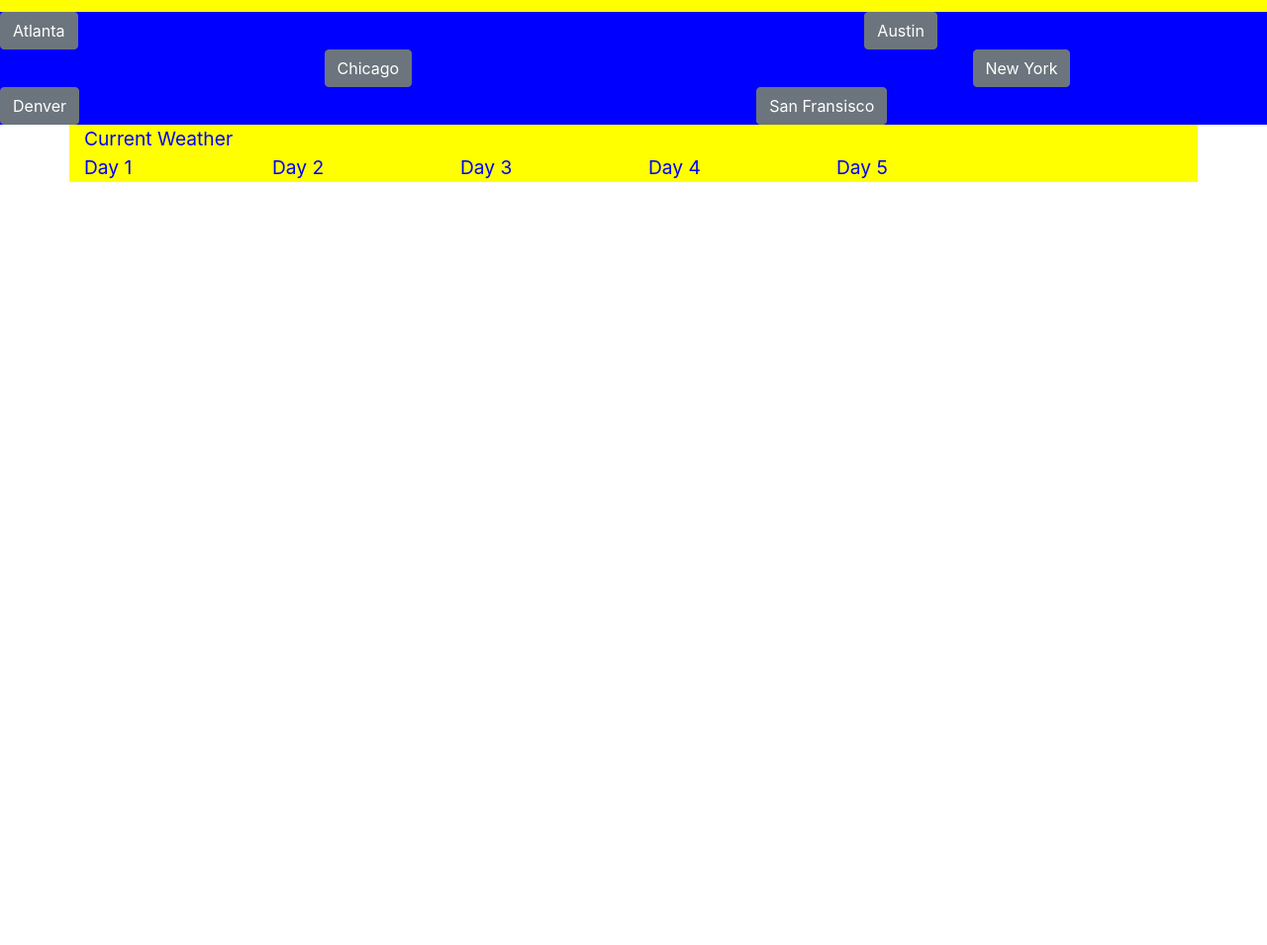
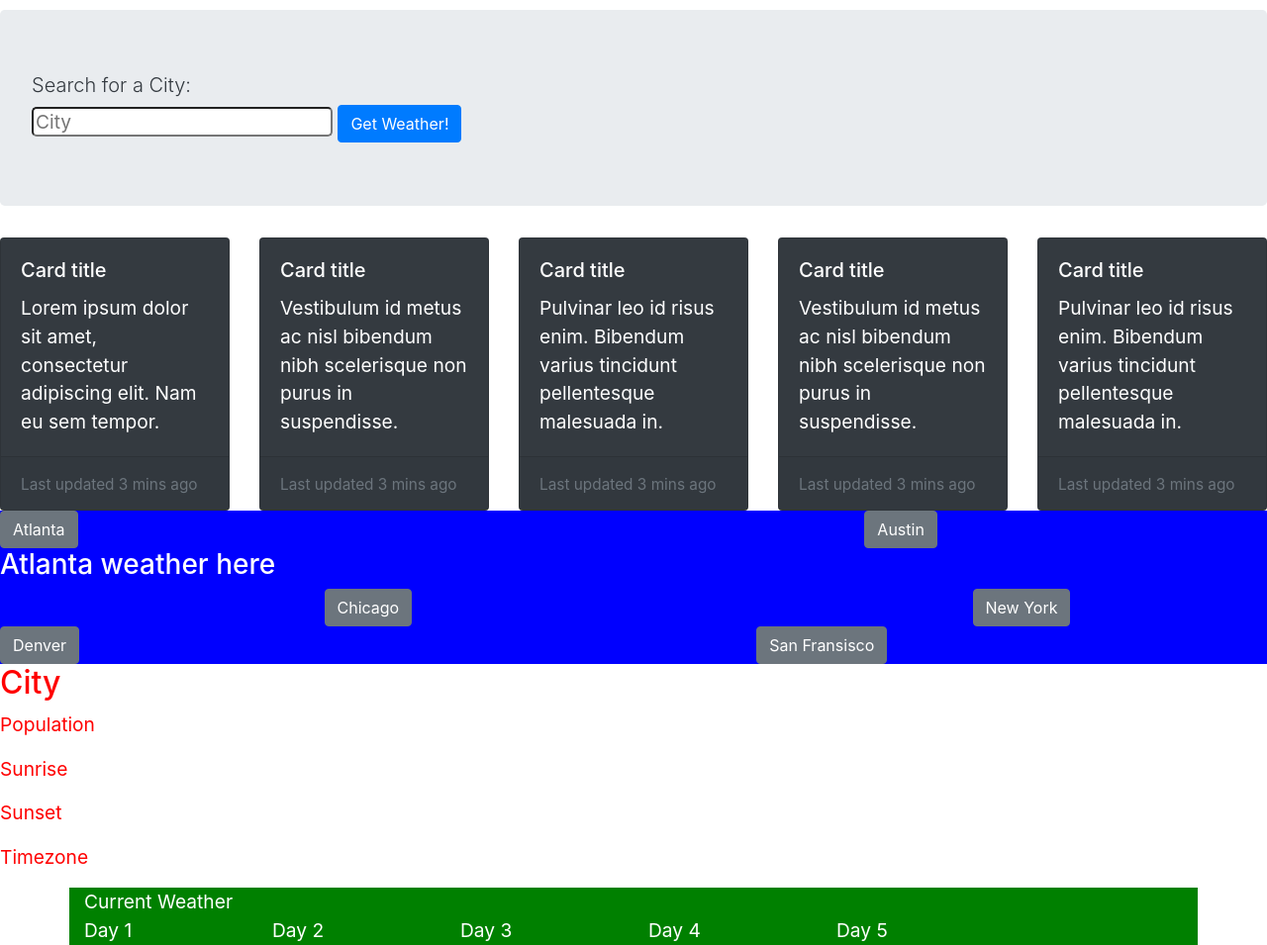
Before and after one commit to ryanjolley12/weather-dashboard, a plain HTML site: page index.html in a window 1280 px wide. Shown: the part 112-1067 px from the top of the page at 99% size. Before the commit the page ends 800 px from the top, so only its background shows below. Drawn offline with nearby package versions, Linux system fonts and the light colour scheme.

Commit message:
added cards and new header

```diff
--- a/assets/js/script.js
+++ b/assets/js/script.js
@@ -15,6 +15,14 @@ searchButton.addEventListener("keyup", function (event) {
     }
 });
 
+var city = document.querySelector('.city')
+var population = document.querySelector('.population')
+var sunrise = document.querySelector('.sunrise')
+var sunset = document.querySelector('sunset')
+var timezone = document.querySelector('.timezone')
+
+
+
 
 function getWeather() {
 
@@ -22,20 +30,34 @@ function getWeather() {
 
     // fetch ('https://api.openweathermap.org/data/2.5/onecall?lat=33.7490&lon=84.3880' + searchTerm + '&appid=e9b6e06235bbfccb7ce673e86f064221')
 
+
+
+    // Make a fetch request using the city name --- gives back a data. log that data, traverse through it, and see how to find lat and lon
+    // data.coord.lat/lon
+    // In the response of that fetch request, grab lat and lon, and make once call api fetch request
+    // in the data that comes back from one call api request, you have all the information that you need
+    // traverse the data, grab temp, humidity, uvi index and display appropriately
+    // make a for loop, to go through daily array and grab all thei infromation
+
+
+
     fetch('https://api.openweathermap.org/data/2.5/forecast?q=' + searchTerm + '&appid=e9b6e06235bbfccb7ce673e86f064221')
 
 
         .then(function (response) {
-            //console.log(response.json());
-            // var data = response.json().data;
-            // console.log(data);
+           //console.log(response.json());
+            //var data = response.json().data;
+
             return response.json();
+
 
         })
 
         .then(function (response) {
+            //console.log(response)
+
             var cityWeather = response.list[0].weather[0];
-            console.log(cityWeather);
+          //console.log(cityWeather);
 
             var responseContainerEl = document.querySelector('#response-container-main');
 
@@ -45,12 +67,33 @@ function getWeather() {
             weather.setAttribute('src', response.list[0]);
 
             responseContainerEl.appendChild(weather);
-        });
+
+    });
+
+
+
+//FETCH USING ONECALL FOR THE FIVE DAY FORECAST
+function fiveDay () {
+
+    fetch (`https://api.openweathermap.org/data/2.5/onecall?lat=${response.city.coord.lat}&lon=${response.city.coord.lon}&appid=&appid=e9b6e06235bbfccb7ce673e86f064221`)
+
+    .then(function(response) {
+        //console.log(response.json());
+        return response.json();
+
+    })
+
+    .then(function(response) {
+        console.log(response)
+    })
+
 }
 
 
+
 function atlanta() {
-    fetch('https://api.openweathermap.org/data/2.5/forecast?q="Atlanta"&appid=e9b6e06235bbfccb7ce673e86f064221')
+
+    fetch('https://api.openweathermap.org/data/2.5/forecast?q=Atlanta&appid=e9b6e06235bbfccb7ce673e86f064221')
 
         .then(function (response) {
             return response.json();
@@ -60,5 +103,14 @@ function atlanta() {
             var atlantaWeather = response.list[0].weather[0];
             console.log(atlantaWeather);
 
+            var responseContainerEl = document.querySelector('#atlResponse');
+            responseContainerEl.innterHTML = atlantaWeather.main;
+
+            var atl = document.createElement("text");
+            atl.setAttribute('src', response.list[0]);
+            console.log(atl);
+
+            responseContainerEl.appendChild(atl);
+
         });
-}
+    }}
--- a/assets/styles.css
+++ b/assets/styles.css
@@ -1,5 +1,5 @@
 body {
-    color: blue;
+    color: white;
     font-size: larger;
 
 }
@@ -11,7 +11,7 @@ body {
 }
 
 .container {
-    background-color: yellow;
+    background-color:green;
     width: 100%;
 
 }
@@ -25,3 +25,7 @@ body {
 .storage-container {
     background-color: blue;
 }
+
+.container-city {
+    color: red;
+}
--- a/index.html
+++ b/index.html
@@ -7,28 +7,93 @@
     <title>Weather Dashboard</title>
     <link
       rel="stylesheet"
-      href="https://stackpath.bootstrapcdn.com/bootstrap/4.3.1/css/bootstrap.min.css"
-    />
-
-
-    <link rel="stylesheet"
-    href="assets/styles.css" />
+      href="https://stackpath.bootstrapcdn.com/bootstrap/4.3.1/css/bootstrap.min.css"/>
+    <link rel="stylesheet" href="assets/styles.css"/>
 </head>
 <body>
 
-    <div class = "hero">
+    <div class = "container bg-dark text-white border py-3 my-3">
         <h1>Weather Dashboard</h1>
-        <div>
-          <input type="text" class="search-term" id="searchTerm" value="" placeholder="City" />
-        <button type="button" class="btn btn-primary" id="search-button" onclick="getWeather()">Get Weather!</button>
+    </div>
+
+    <div class = "jumbotron">
+    <h1 class= "lead text-dark"> Search for a City: </h1>
+    <div>
+      <input type="text" class="search-term" id="searchTerm" value="" placeholder="City" />
+    <button type="button" class="btn btn-primary" id="search-button" onclick="getWeather()">Get Weather!</button>
+  </div>
+    </div>
+
+<!-----------------------------FIVE DAY CARDS: DATE, ICON, TEMP, WIND, HUMIDITY ------------------------------->
+
+
+<!----------------------EXAMPLE CARD--------------------->
+    <div class="card-deck">
+      <div class="card bg-dark">
+          <div class="card-body">
+              <h5 class="card-title">Card title</h5>
+              <p class="card-text">Lorem ipsum dolor sit amet, consectetur adipiscing elit. Nam eu sem tempor.</p>
+          </div>
+          <div class="card-footer">
+              <small class="text-muted">Last updated 3 mins ago</small>
+          </div>
       </div>
 
+<!------------COPY/PASTE FROM EXAMPLE --------------------->
+
+      <div class="card bg-dark">
+          <div class="card-body">
+              <h5 class="card-title">Card title</h5>
+              <p class="card-text">Vestibulum id metus ac nisl bibendum nibh scelerisque non purus in suspendisse.</p>
+          </div>
+          <div class="card-footer">
+              <small class="text-muted">Last updated 3 mins ago</small>
+          </div>
+      </div>
+      <div class="card bg-dark">
+          <div class="card-body">
+              <h5 class="card-title">Card title</h5>
+              <p class="card-text">Pulvinar leo id risus enim. Bibendum varius tincidunt pellentesque malesuada in.</p>
+          </div>
+          <div class="card-footer">
+              <small class="text-muted">Last updated 3 mins ago</small>
+          </div>
+      </div>
+      <div class="card bg-dark">
+        <div class="card-body">
+            <h5 class="card-title">Card title</h5>
+            <p class="card-text">Vestibulum id metus ac nisl bibendum nibh scelerisque non purus in suspendisse.</p>
+        </div>
+        <div class="card-footer">
+            <small class="text-muted">Last updated 3 mins ago</small>
+        </div>
     </div>
+    <div class="card bg-dark">
+        <div class="card-body">
+            <h5 class="card-title">Card title</h5>
+            <p class="card-text">Pulvinar leo id risus enim. Bibendum varius tincidunt pellentesque malesuada in.</p>
+        </div>
+        <div class="card-footer">
+            <small class="text-muted">Last updated 3 mins ago</small>
+        </div>
+    </div>
+</div>
+
+  </div>
+
+
+
+
+
+
+
+
 
     <div class="storage-container">
 
     <div class="row">
-        <div class="col-md-4"><button type="button" class="btn btn-secondary" onclick="atlanta()">Atlanta</button></div>
+        <div class="col-md-4"><button type="button" class="btn btn-secondary" id="searchAtlanta" onclick="atlanta()">Atlanta</button>
+        <div id="atlResponse"><h3> Atlanta weather here </h3></div> </div>
         <div class="col-md-4 ml-auto"><button type="button" class="btn btn-secondary" onclick="austin()">Austin</button></div>
       </div>
       <div class="row">
@@ -38,6 +103,18 @@
       <div class="row">
         <div class="col-md-5"><button type="button" class="btn btn-secondary">Denver</button></div>
         <div class="col-md-5 ml-auto"><button type="button" class="btn btn-secondary">San Fransisco</button></div>
+      </div>
+    </div>
+
+    <div class="content col-9">
+      <div class="row">
+        <div class="container-city" id="response-container-0">
+          <h2 class="city">City</h2>
+          <p class="population">Population</p>
+          <p class="sunrise">Sunrise</p>
+          <p class="sunset">Sunset</p>
+          <p class="timezone">Timezone</p>
+        </div>
       </div>
     </div>
 
@@ -96,5 +173,7 @@
 
 
     <script src="assets/js/script.js"></script>
+    <script src="https://code.jquery.com/jquery-3.5.1.min.js"></script>
+    <script src="https://cdn.jsdelivr.net/npm/bootstrap@4.6.0/dist/js/bootstrap.bundle.min.js"></script>
 </body>
 </html>
```
